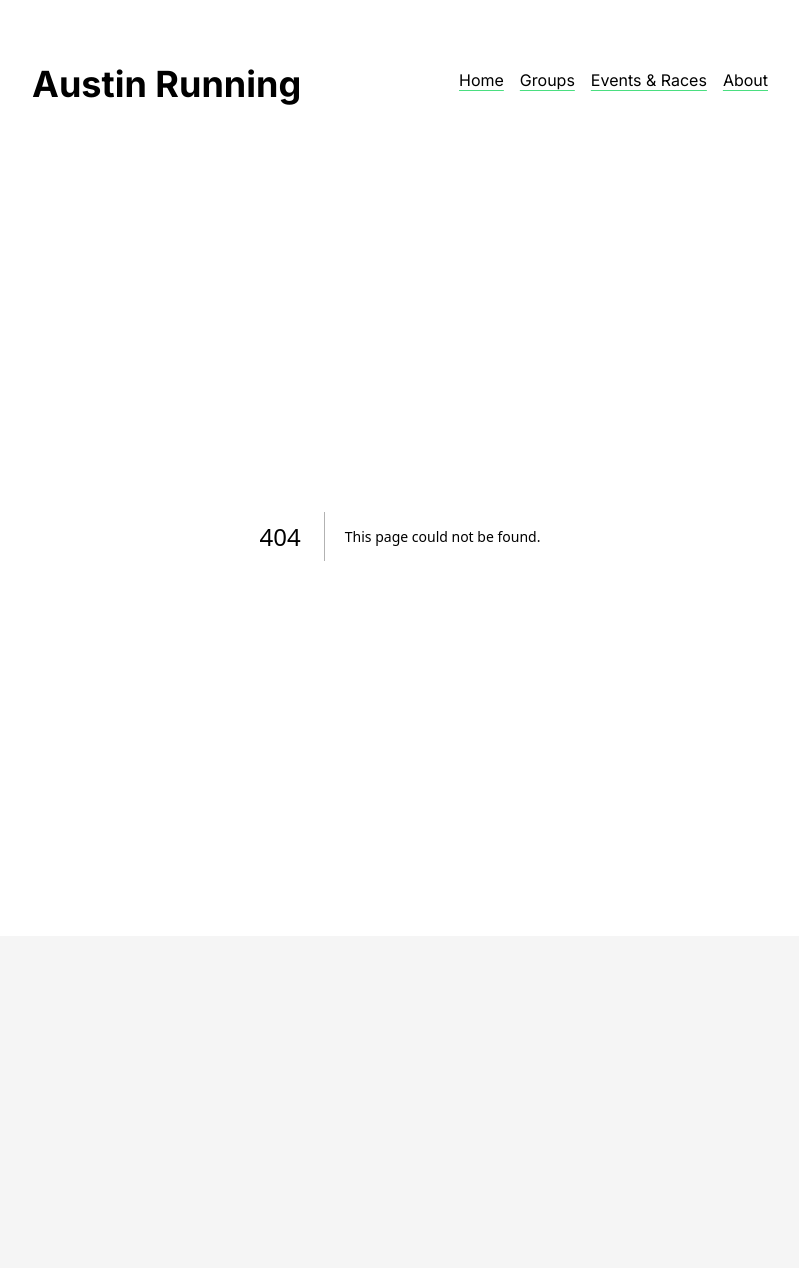
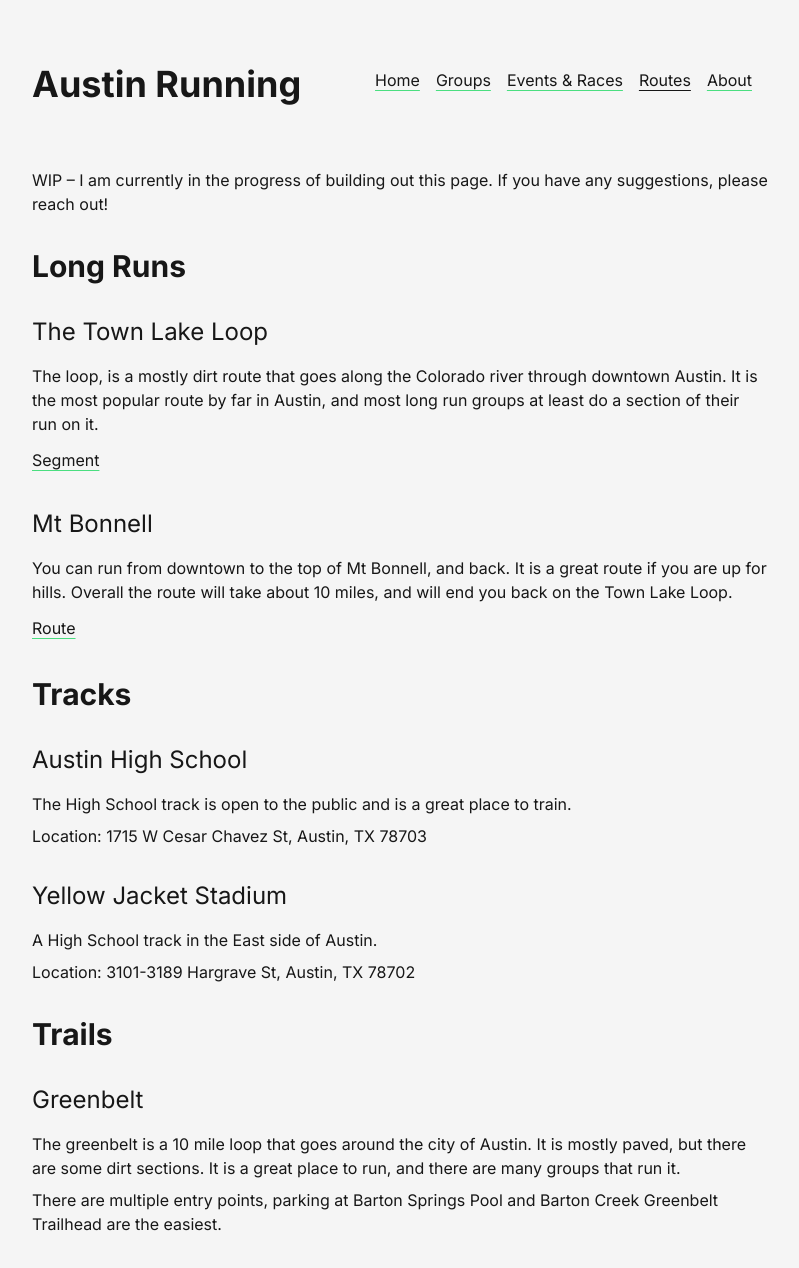
Before and after one commit to Hehk/austinrungroups.com, a Next.js app: page /routes in a window 1280 px wide. Before the commit this address had no page. Shown: the whole page, without its empty margins (240-1039 px from the left). Before the commit the page ends 936 px from the top, so only its background shows below. Built offline with nearby package versions, Linux system fonts and the light colour scheme.

Commit message:
add routes page and clean up the header

```diff
--- a/components/a.js
+++ b/components/Link.js
@@ -1,13 +1,13 @@
-import Link from "next/link";
+import NextLink from "next/link";
 
-export default function A({ className, children, ...rest }) {
+export default function Link({ className, children, ...rest }) {
   const cls = className ? " " + className : "";
   return (
-    <Link
+    <NextLink
       {...rest}
       className={`underline decoration-green-400 hover:text-green-400 underline-offset-4 ${cls} leading-8`}
     >
       {children}
-    </Link>
+    </NextLink>
   );
 }
--- a/components/header.js
+++ b/components/header.js
@@ -1,21 +1,30 @@
 import H1 from "./h1";
-import A from "./a";
+import A from "./Link";
+import NextLink from "next/link";
 
-export default function Header() {
+function Link({ href, text, route }) {
+  if (href === route)
+    return <span className="mr-4 underline underline-offset-4">{text}</span>;
+
+  return (
+    <A className="mr-4" href={href}>
+      {text}
+    </A>
+  );
+}
+
+export default function Header({ route, ...rest }) {
   return (
     <header className="container max-w-3xl mx-auto px-4 pt-16 sm:flex justify-between">
-      <H1>Austin Running</H1>
+      <H1>
+        <NextLink href="/">Austin Running</NextLink>
+      </H1>
       <nav>
-        <A className="mr-4" href="/">
-          Home
-        </A>
-        <A className="mr-4" href="/groups">
-          Groups
-        </A>
-        <A className="mr-4" href="/events">
-          Events & Races
-        </A>
-        <A href="/about">About</A>
+        <Link href="/" text="Home" route={route} />
+        <Link href="/groups" text="Groups" route={route} />
+        <Link href="/events" text="Events & Races" route={route} />
+        <Link href="/routes" text="Routes" route={route} />
+        <Link href="/about" text="About" route={route} />
       </nav>
     </header>
   );
--- a/pages/_app.js
+++ b/pages/_app.js
@@ -1,11 +1,11 @@
 import "../styles/globals.css";
 import Head from "next/head";
-import Header from "../components/header";
+import Header from "../components/Header";
 import { Inter } from "@next/font/google";
 
 const inter = Inter({ subsets: ["latin"], variable: "--font-inter" });
 
-function MyApp({ Component, pageProps }) {
+function MyApp({ Component, pageProps, router }) {
   return (
     <>
       <Head>
@@ -17,7 +17,7 @@ function MyApp({ Component, pageProps }) {
         <link rel="icon" href="/running.svg" />
       </Head>
       <div className={`font-sans ${inter.variable}`}>
-        <Header />
+        <Header route={router.route} />
         <Component {...pageProps} />
       </div>
     </>
--- a/pages/about.js
+++ b/pages/about.js
@@ -1,8 +1,8 @@
 import { SPREADSHEET_LINK, GITHUB_REPO } from "../lib/constants";
-import Content from "../components/content";
-import H2 from "../components/h2";
-import P from "../components/p";
-import A from "../components/a";
+import Content from "../components/Content";
+import H2 from "../components/H2";
+import P from "../components/P";
+import Link from "../components/Link";
 
 export default function Contact() {
   return (
@@ -10,22 +10,24 @@ export default function Contact() {
       <H2>About</H2>
       <P>
         This website was created by{" "}
-        <A href="https://www.strava.com/athletes/25975441">Kyle Henderson</A>. I
-        am the guy with a border collie named Reg (He usually goes by Greg).
+        <Link href="https://www.strava.com/athletes/25975441">
+          Kyle Henderson
+        </Link>
+        . I am the guy with a border collie named Reg (He usually goes by Greg).
       </P>
       <br />
       <H2>How to Help?</H2>
       <P>
         The main source of truth for this website is a{" "}
-        <A href={SPREADSHEET_LINK}>spreadsheet</A>. If you see anything off feel
-        free to reach out to me. If you REALLY want to help, I am open to giving
-        out edit privileges.
+        <Link href={SPREADSHEET_LINK}>spreadsheet</Link>. If you see anything
+        off feel free to reach out to me. If you REALLY want to help, I am open
+        to giving out edit privileges.
       </P>
       <P>
         For people with some coding experience, the website is generated at this{" "}
-        <A href={GITHUB_REPO}>repo</A>. The code is currently open and I will
-        look through any pull requests, although I will not give any guarantees
-        on a fast response time.
+        <Link href={GITHUB_REPO}>repo</Link>. The code is currently open and I
+        will look through any pull requests, although I will not give any
+        guarantees on a fast response time.
       </P>
     </Content>
   );
--- a/pages/events.js
+++ b/pages/events.js
@@ -1,14 +1,14 @@
 import { getEvents } from "../lib/sheets";
 import { snakeCase } from "../lib/utils";
-import A from "../components/a";
-import Content from "../components/content";
-import H3 from "../components/h3";
-import H2 from "../components/h2";
-import P from "../components/p";
+import Link from "../components/Link";
+import Content from "../components/Content";
+import H3 from "../components/H3";
+import H2 from "../components/H2";
+import P from "../components/P";
 
 function Event({ event }) {
   return (
-    <li className="mb-4">
+    <li className="mb-8">
       <div className="flex justify-between">
         <H3>{event.name}</H3>
         <div>
@@ -24,14 +24,15 @@ function Event({ event }) {
       {event.distances ? <P>{event.distances}</P> : null}
       {event.host ? (
         <P>
-          Host: <A href={`/groups/#${snakeCase(event.host)}`}>{event.host}</A>
+          Host:{" "}
+          <Link href={`/groups/#${snakeCase(event.host)}`}>{event.host}</Link>
         </P>
       ) : null}
       <div className="flex">
-        {event.website ? <A href={event.website}>Website</A> : null}
-        {event.instagram ? <A href={event.instagram}>Instagram</A> : null}
-        {event.facebook ? <A href={event.facebook}>Facebook</A> : null}
-        {event.twitter ? <A href={event.twitter}>Twitter</A> : null}
+        {event.website ? <Link href={event.website}>Website</Link> : null}
+        {event.instagram ? <Link href={event.instagram}>Instagram</Link> : null}
+        {event.facebook ? <Link href={event.facebook}>Facebook</Link> : null}
+        {event.twitter ? <Link href={event.twitter}>Twitter</Link> : null}
       </div>
     </li>
   );
@@ -61,10 +62,6 @@ export default function EventsPage({ events }) {
   return (
     <Content>
       <H2>Races & Events</H2>
-      <H3>
-        I have not done a thorough check of upcoming events, this is in no way a
-        complete list!
-      </H3>
       <Events events={events} />
     </Content>
   );
--- a/pages/groups.js
+++ b/pages/groups.js
@@ -1,10 +1,10 @@
 import { getRunningGroups, getRunningMeetups } from "../lib/sheets";
 import { snakeCase, meetupId } from "../lib/utils";
 import NextLink from "next/link";
-import A from "../components/a";
-import H3 from "../components/h3";
-import H2 from "../components/h2";
-import Content from "../components/content";
+import Link from "../components/Link";
+import H3 from "../components/H3";
+import H2 from "../components/H2";
+import Content from "../components/Content";
 
 // This could probably be made one line
 const dayToNum = (day) => {
@@ -68,25 +68,25 @@ function MeetupLinks({ meetups }) {
 }
 
 function Group({ group, meetups }) {
-  const Link = ({ link, text }) =>
+  const L = ({ link, text }) =>
     link ? (
-      <A className="mr-4" href={link}>
+      <Link className="mr-4" href={link}>
         {text}
-      </A>
+      </Link>
     ) : null;
   return (
-    <li className="mb-16" key={snakeCase(group.name)}>
+    <li className="mb-8" key={snakeCase(group.name)}>
       <H3 id={snakeCase(group.name)}>{group.name}</H3>
       <MeetupLinks meetups={meetups} />
       {group.description ? (
         <p className="leading-6 mb-2">{group.description}</p>
       ) : null}
       <div className="mb-2">
-        <Link link={group.instagram} text="Instagram" />
-        <Link link={group.twitter} text="Twitter" />
-        <Link link={group.strava} text="Strava" />
-        <Link link={group.website} text="Website" />
-        <Link link={group.facebook} text="Facebook" />
+        <L link={group.instagram} text="Instagram" />
+        <L link={group.twitter} text="Twitter" />
+        <L link={group.strava} text="Strava" />
+        <L link={group.website} text="Website" />
+        <L link={group.facebook} text="Facebook" />
       </div>
     </li>
   );
--- a/pages/index.js
+++ b/pages/index.js
@@ -1,10 +1,9 @@
 import { getRunningMeetups, getEvents } from "../lib/sheets";
 import { meetupId, snakeCase } from "../lib/utils";
 import { Events } from "./events";
-import A from "../components/a";
-import H2 from "../components/h2";
-import H3 from "../components/h3";
-import Content from "../components/content";
+import Link from "../components/Link";
+import H2 from "../components/H2";
+import Content from "../components/Content";
 
 const getMeetupsForADay = (day, meetups) => {
   const date = (time) => new Date(`01/01/2022 ${time}`);
@@ -29,12 +28,12 @@ function Meetups({ meetups }) {
               {meetup.time}
             </div>
             <div className="col-span-2 sm:col-span-5">
-              <A
+              <Link
                 className="mb-2 block"
                 href={`/groups/#${snakeCase(meetup.running_group)}`}
               >
                 {meetup.running_group}
-              </A>
+              </Link>
               <p className="leading-6 mb-2">{meetup.description}</p>
               <p className="leading-6 mb-2">Location: {meetup.location}</p>
             </div>
--- /dev/null
+++ b/pages/routes.js
@@ -0,0 +1,68 @@
+import H2 from "../components/H2";
+import H3 from "../components/H3";
+import Link from "../components/Link";
+import P from "../components/P";
+import Content from "../components/Content";
+
+export default function Routes() {
+  return (
+    <Content>
+      <P className="mb-8">
+        WIP – I am currently in the progress of building out this page. If you
+        have any suggestions, please reach out!
+      </P>
+      <H2>Long Runs</H2>
+      <div className="mb-8">
+        <H3>The Town Lake Loop</H3>
+        <P>
+          The loop, is a mostly dirt route that goes along the Colorado river
+          through downtown Austin. It is the most popular route by far in
+          Austin, and most long run groups at least do a section of their run on
+          it.
+        </P>
+        <Link href="https://www.strava.com/routes/18412760">Segment</Link>
+      </div>
+      <div className="mb-8">
+        <H3>Mt Bonnell</H3>
+        <P>
+          You can run from downtown to the top of Mt Bonnell, and back. It is a
+          great route if you are up for hills. Overall the route will take about
+          10 miles, and will end you back on the Town Lake Loop.
+        </P>
+        <Link href="https://onthegomap.com/?m=r&u=mi&w%5B%5D=Routes+may+not+be+suitable+for+public+use.&c%5B%5D=Route+data+%C2%A92023+On+The+Go+Map%2C+OpenStreetMap+Contributors&d=15375&f=9b6114eb90&n=1&dm=1&context=share&r2=ybvu5XXuqIh1a2M1IPKHW1Jo6~2M7U580A0O4MAg1UC1KAi1j2Qd1s2v3a2x2i2j2W1Pc1Vm1X1_1f1q4Z3k4Z3c3b2w1d1k4~2OFKFq1Z1m2v1w4n3i2t1o2~1eEtAY7f5c7n5g8f6SFk2d1W2RQ57Z15731J1H49H91l1K0F0Gm1JA2AII3K242688a1Y19Y13w5Nu15_13u4Bk13g11y37m36W1Ii1Qe5e3i2q3CSOm1Aa10Q3KHw1BUVm1DCd1UJMNe1DY1W2e1m2k1Q4k1FW15S6a4x8w1r3EJA0OEs6c4G9K3M2O8i1Oi2u1a5e5_1g2y1s2g7i7c3_2_2k2260A06p2c3g1W1KMW1o1ESISMIm2Y1Y10i2PG3I8GKY3o4o1Y1KKGSW1s2a1c3Mg1k3q3IQ4CAMMe2Mq1KQ_1w1EM6U4i2Fm68q21s20o13OZ1u3O4g4MY16W1Ao1OK6s1EW7Um4O1221k1p2e1d2Y1~1y1X48h10R5Nj1n3FZ1JZ1x1p2Z2t2l1p21324w1n1Y3Z3c3j2w1n1e2n1EDKVKd1W1f2a1r289G3W7y1g8i2q5o2m8s3Q8i2Ac13S7R8b14h29P7l8r3p5n2f8h2~6x1F47AZ1s2Vg2Je1JW1DEd2o1v1o1b3k2X3a3v1o148i1i2a2u2y1q2Ka1Ga1k1o36O0S7i1x1Y4X1W2d1e2j1q291b4L~6Tr1DJ5n1NV9X15X5Pa1t34N0n12r27p2Gl63h25TDLz1v1JPLp1Ld2DX1HPj3p3Lf1Z1b3Vr2FRJJn1X1X3n4FJH7F4h2QX10l2X1LHHRDRVn1JLf1VW2l2KL0F15z2j2b3z2f7h7x1r2z1f2Z5d5h2t1h1NN7L1J4FAt6b4LD90DKv1s3Z4y8R5V6j1GP3l2j1~1d1EX1Od1KLl1Vr3h2b5h3t4z2y3n82Lx38f12j14t4Cz14t16v5OX14X1AP6~1Sj2e1RGf8g6b7o5X7g5dEuAn2W2h2u1v4o3l2w1p1a1JGNGj4W3v1e1b3c2j4a3p4a3z1g1l1Y1b1W1VQh2k2Z2y2r2w3Pe1h1k2J9B2f1TL9N39070T6L8n5o2">
+          Route
+        </Link>
+      </div>
+
+      <H2>Tracks</H2>
+      <div className="mb-8">
+        <H3>Austin High School</H3>
+        <P>
+          The High School track is open to the public and is a great place to
+          train.
+        </P>
+        <P>Location: 1715 W Cesar Chavez St, Austin, TX 78703</P>
+      </div>
+      <div className="mb-8">
+        <H3>Yellow Jacket Stadium</H3>
+        <P>A High School track in the East side of Austin.</P>
+        <P>Location: 3101-3189 Hargrave St, Austin, TX 78702</P>
+      </div>
+
+      <H2>Trails</H2>
+      <div></div>
+      <div className="mb-8">
+        <H3>Greenbelt</H3>
+        <P>
+          The greenbelt is a 10 mile loop that goes around the city of Austin.
+          It is mostly paved, but there are some dirt sections. It is a great
+          place to run, and there are many groups that run it.
+        </P>
+        <P>
+          There are multiple entry points, parking at Barton Springs Pool and
+          Barton Creek Greenbelt Trailhead are the easiest.
+        </P>
+      </div>
+    </Content>
+  );
+}
```
